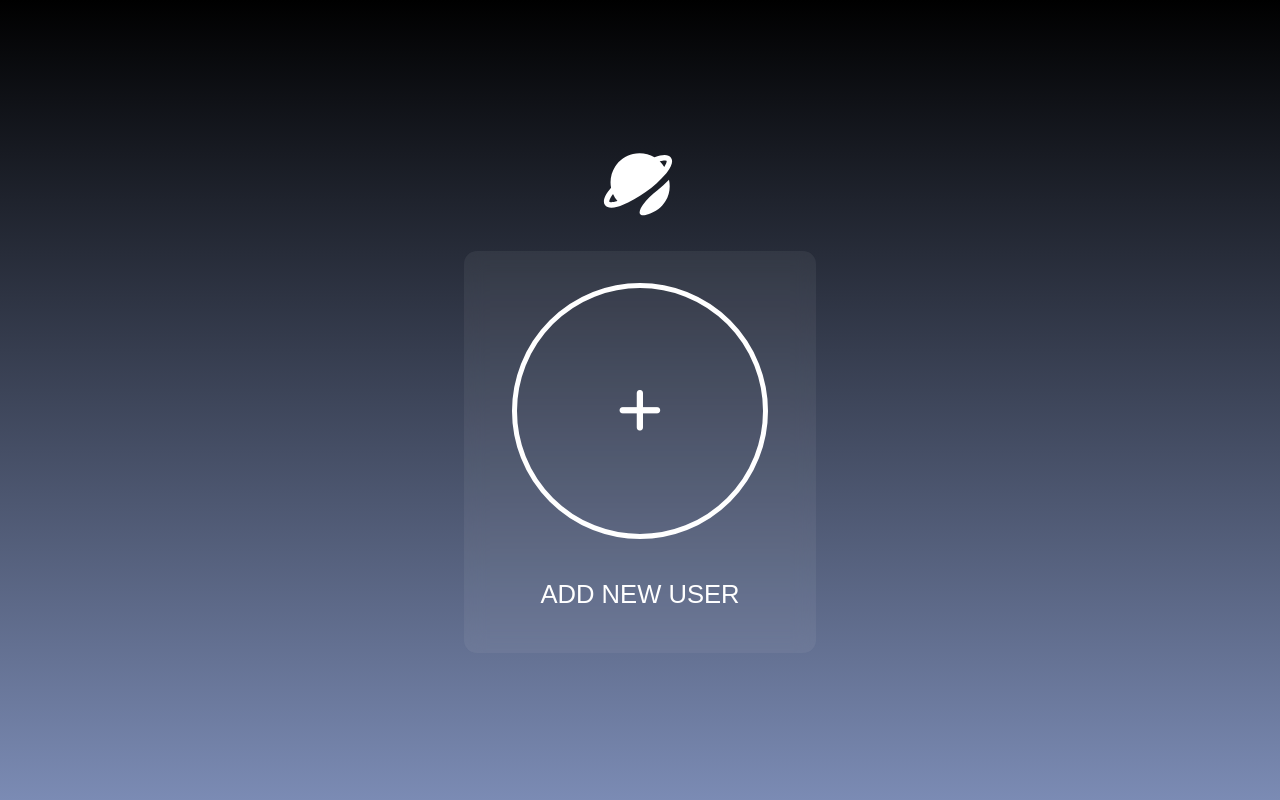
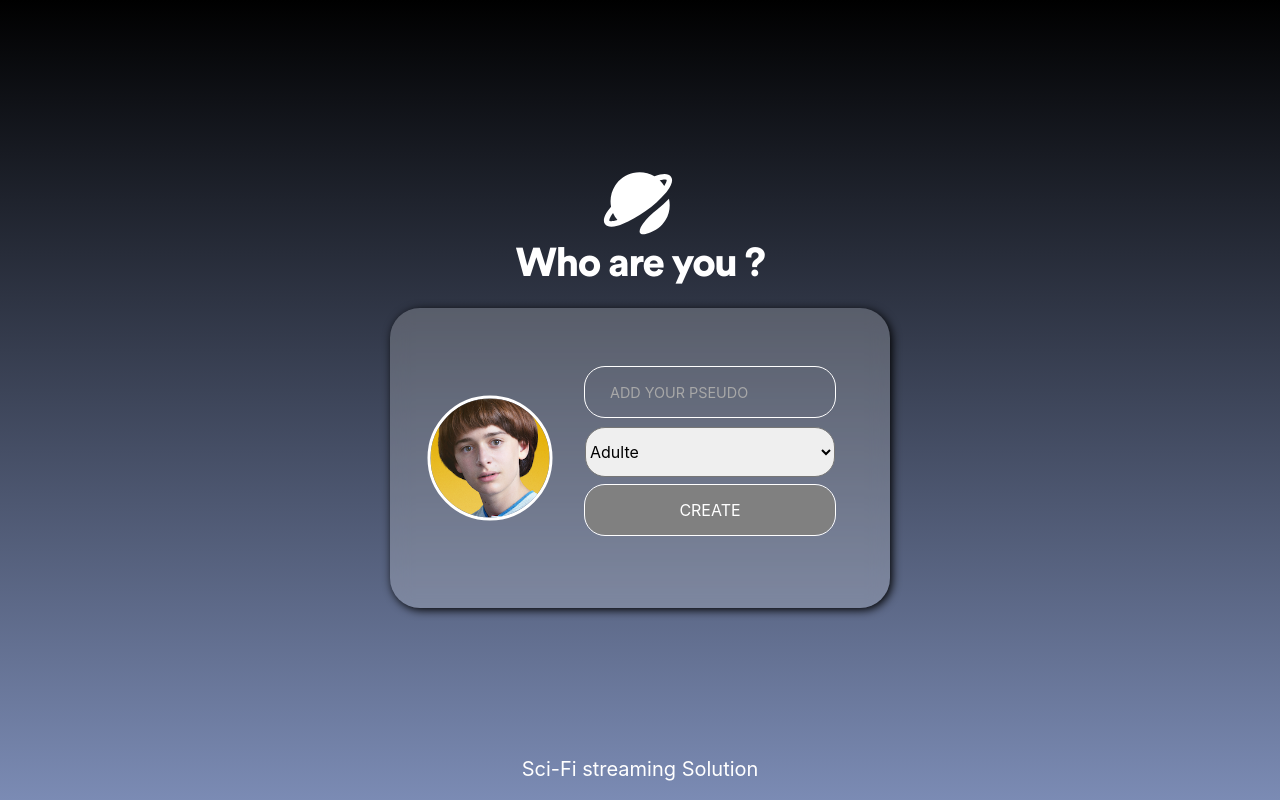
Before and after one commit to arnoldhaub/getflixProject, a PHP site: page /login/profil_select.php?email=1 in a window 1280 px wide. Run offline with PHP 8.4, Linux system fonts and the light colour scheme; data that the repository does not hold is empty; some libraries are stand-ins or nearby versions.

Commit message:
update first step merge design and php

```diff
--- a/docker_env/application/source/login/profil_select.php
+++ b/docker_env/application/source/login/profil_select.php
@@ -99,10 +99,9 @@ if (!empty($_POST['pseudo'])) {
 
             <!-- Start section choix des image de profil -->
             <div class="third_img_userprofil_choices">
-                <div class="container_userpicture">
                 <h1>Choose your profil picture</h1>
                 <div class="box_picture1">
-                        <section class="box1">
+                    <div class="box1">
                         <h2>Super hero</h2>
                         <a href="#">
                             <img src="../images/enfant.png" alt="user avatard" />
@@ -135,18 +134,15 @@ if (!empty($_POST['pseudo'])) {
                         <a href="#">
                             <img src="../images/enfant.png" alt="user avatard" />
                         </a>
-                        </section>
+                    </div>
                 </div>
             </div>
             <!-- End code choix des image de profil -->
         </div>
-        </div>
-        <script src="styles/nordine.js"></script>
+        <!-- <script src="styles/nordine.js"></script> -->
         <!-- //////////////////////////////////////////////////////// -->
         <!-- /////////////////// END REDESIGN NORDINE /////////////// -->
         <!-- //////////////////////////////////////////////////////// -->
-
-
 
         <div class="guillaume_box">
             <!-- <div class="guillaume_box"> -->
@@ -159,35 +155,52 @@ if (!empty($_POST['pseudo'])) {
             $requete = $db->query("SELECT COUNT(*) AS nbPseudo FROM profile WHERE email='$email'");
             $nbDePseudos = $requete->fetch();
             if ($nbDePseudos[0] < 4) { ?>
+                <div class="buttons1">
                     <form method="post">
-                    <div class="buttons1">
+                        <!-- /////// NORDINE - START CODE AJOUTER ICI //////// -->
+                        <!-- J'ai ajouter l'image de profil utilisateur relier a la BDD -->
+                        <div class="img_creat_username_box">
+                            <?php
+                            if ($donnees['categorie'] == 'adulte') {
+                                echo '<img class="w-25 mb-4 profile-pic-image" src="../images/adulte.png" alt="profil">';
+                            } else {
+                                echo '<img class="w-25 mb-4 profile-pic-image" src="../images/enfant.png" alt="profil" style="width: 60px;">';
+                            }
+                            ?>
+                        </div>
+                        <!-- /////// NORDINE - END CODE AJOUTER ICI //////// -->
+                    <div class="who_are_you_form">
                     <input type="text" class="Register0_loginForm" name="pseudo" label="Register" id="Register0_loginForm" placeholder="ADD YOUR PSEUDO" /></button><br>
                         <select class="form-select mb-2" name="categorie" aria-label="Default select example">
                             <option selected value="adulte">Adulte</option>
                             <option value="enfant">Enfant</option>
                         </select>
                         <button type="submit" class="Register_loginEnter" name="RegisterEnter" label="Register" id="RegisterRegister_loginEnter">CREATE</button>
+
                     </div>
                     </form>
+                </div>
             <?php   }
             $requete = $db->prepare('SELECT * FROM profile WHERE email = ?');
             $requete->execute(array($_GET['email']));
             ?>
 
-            <div class="profile">
+            <div class="guillaume_box">
                 <ul class="profile-content">
                     <?php
-                    while ($donnees = $requete->fetch()) { ?>
+                    while ($donnees = $requete->fetch()) {
+                    ?>
                         <li>
-                            <a class="fa-solid fa-trash-can" href="profil_delete.php?id=<?php echo $donnees['id'] ?>&email=<?php echo $donnees['email'] ?>" style="text-decoration:none; opacity:0.2; color:white"></a>
                             <a href="catalogue.php">
-                                <div class="profile-pic">
-                                    <div class="row">
+                                <div class="profile-pic"">
+                                        <a class=" fa-solid fa-trash-can" href="profil_delete.php?id=<?php echo $donnees['id'] ?>&email=<?php echo $donnees['email'] ?>" style="">
+                            </a>
+                            <div class=" row">
                                 <?php
                                 if ($donnees['categorie'] == 'adulte') {
                                     echo '<img class="w-25 mb-4 profile-pic-image" src="../images/adulte.png" alt="profil">';
                                 } else {
-                                            echo '<img class="w-25 mb-4" src="../images/enfant.png" alt="profil">';
+                                    echo '<img class="w-25 mb-4 profile-pic-image" src="../images/enfant.png" alt="profil" style="width: 60px;">';
                                 }
                                 ?>
                                 <h1 class="mt-2 col text-center align-self-center profile-name"><?php echo $donnees['pseudo'] ?> <span style="font-size:20px"><?php echo $donnees['categorie'] ?></span></h1>
@@ -195,13 +208,13 @@ if (!empty($_POST['pseudo'])) {
             </div>
             </a>
             </li>
-                    <?php   } ?>
+        <?php } ?>
         </ul>
         </div>
+        <!-- </div> -->
+    </div>
     <div class="disclaimer">
-                <p class="txt1">Sci-Fi streaming Solution</p>
-            </div>
-            <!-- </div> -->
+        <p class="txt1" style="font-size: 20px;">Sci-Fi streaming Solution</p>
     </div>
     </div>
 
--- a/docker_env/application/source/login/styles/styles.css
+++ b/docker_env/application/source/login/styles/styles.css
@@ -21,8 +21,15 @@ h1 {
   color: white;
 }
 
+/* //////////////////////////////////////////// */
+/* /// NORDINE - Dans container1 ////////////// */
+/* // J'ai desactiver position fixed ////////// */
+/* // et modif heigt:100% en min-hight:100vh // */
+/* // pour avoir une page responsive  ///////// */
+/* //////////////////////////////////////////// */
+
 .container1 {
-  position: fixed;
+  /* position: fixed; */
   padding: 0;
   margin: 0;
   left: 0px;
@@ -32,7 +39,8 @@ h1 {
   flex-direction: column;
   justify-content: center;
   align-items: center;
-  height: 100%;
+  /* height: 100%; */
+  min-height: 100vh;
   width: 100%;
 }
 
@@ -270,6 +278,18 @@ p.txt1 {
   display: flex;
 }
 
+.profile .icon-plus {
+  position: absolute;
+  left: 50%;
+  top: 50%;
+  transform: translate(-50%, -50%);
+  font-size: 50px;
+}
+
+.profile .icon-plus i {
+  color: white;
+}
+
 .profiles {
   display: flex;
   flex-wrap: wrap;
@@ -300,14 +320,14 @@ p.txt1 {
   position: relative;
 }
 
-.profile > .profile-content {
+/* .profile > .profile-content {
   align-items: center;
   display: flex;
   flex-wrap: wrap;
   height: calc(100% - clamp(8px, 1vw, 12px));
   justify-content: center;
   padding: clamp(8px, 1vw, 12px);
-}
+} */
 
 .profile > .profile-content > .profile-pic {
   aspect-ratio: 1;
@@ -338,7 +358,7 @@ p.txt1 {
 
 /* End - 1st new user, emplacement vide avec le plus */
 
-/* Start Section who are you ?   */
+/* Start 2ed who are you ?   */
 
 .seconde_who_are_you {
   display: none;
@@ -412,8 +432,8 @@ p.txt1 {
 
 .seconde_who_are_you .img_who_are_you .profile-pic {
   background-color: rgba(24, 22, 22, 0.188);
-  width: 10rem;
-  height: 10rem;
+  width: 11rem;
+  height: 11rem;
   border-radius: 100%;
   display: flex;
   justify-content: center;
@@ -422,9 +442,13 @@ p.txt1 {
   cursor: pointer;
 }
 
-.seconde_who_are_you .img_who_are_you .profile-pic .icon-plus i {
+.seconde_who_are_you .img_who_are_you .profile-pic .icon-pen i {
   color: white;
   font-size: 40px;
+}
+
+.seconde_who_are_you .img_who_are_you .profile-pic .icon-pen i:hover {
+  color: gray;
 }
 
 /* Section Javascript - class pour transition */
@@ -439,15 +463,11 @@ p.txt1 {
 
 /* Section Javascript - class pour transition */
 
-/* 3eme section choix des foto de profil utilisateur */
+/* Start 3eme section choix des foto de profil utilisateur */
 
 .third_img_userprofil_choices {
   display: none;
-}
-
-.container_userpicture {
   position: relative;
-  display: flex;
   flex-direction: column;
   width: 600px;
   backdrop-filter: blur(0.75vw);
@@ -458,30 +478,16 @@ p.txt1 {
   box-sizing: border-box;
   margin-top: 30px;
 }
-
-.icon-pen i {
-  color: white;
-  font-size: 40px;
-}
-
-.container_userpicture h1 {
+.third_img_userprofil_choices h1 {
   text-align: center;
   margin-top: 20px;
 }
-
-.box_picture1 {
-  display: grid;
-  grid-template-columns: 1fr 1fr 1fr;
-  grid-template-rows: 1fr 1fr 1fr;
-}
-
 .box_picture1 h2 {
   text-align: left;
   margin-left: 30px;
   color: white;
   margin-top: 20px;
 }
-
 .box_picture1 .box1 {
   position: absolute;
   height: 100%;
@@ -489,20 +495,16 @@ p.txt1 {
   list-style-type: none;
   text-align: center;
 }
-
 .box_picture1 .box1 a {
   gap: 10px;
 }
-
 .box_picture1 .box1 a img {
   height: 100px;
   width: 100px;
   cursor: pointer;
 }
 
-/* up desactiver //////////////////////////////////////////////// */
-
-/* 3eme section choix des foto de profil utilisateur */
+/* End 3eme section choix des foto de profil utilisateur */
 
 .profile .modif-icon {
   position: absolute;
@@ -525,25 +527,13 @@ p.txt1 {
   opacity: 0.5;
 }
 
-.profile .icon-plus {
-  position: absolute;
-  left: 50%;
-  top: 50%;
-  transform: translate(-50%, -50%);
-  font-size: 50px;
-}
-
-.profile .icon-plus i {
-  color: white;
-}
-
 /* ////////////////////// ICI /////////// */
 .nordine_box {
-  display: flex;
+  display: none;
 }
 
 .guillaume_box {
-  display: none;
+  display: flex;
   flex-direction: column;
 }
 
@@ -573,6 +563,159 @@ p.txt1 {
   font-size: 25px;
 } */
 
+/* Start - Merge avec le code de guillaume  */
+
+/* Start - form */
+
+.guillaume_box .buttons1 {
+  backdrop-filter: blur(0.75vw);
+  background-color: rgba(255, 255, 255, 0.2);
+  box-shadow: 2px 2px 10px black;
+  width: 500px;
+  height: 300px;
+  border-radius: 30px;
+  margin: 0 20px;
+  position: relative;
+  display: grid;
+  grid-template-columns: 2fr 3fr;
+}
+
+.guillaume_box .buttons1 form {
+  width: 70%;
+  display: flex;
+  flex-direction: column;
+  justify-content: center;
+  align-items: center;
+}
+
+.guillaume_box .buttons1 form .Register_loginEnter {
+  background: gray;
+  height: 50px;
+}
+
+.guillaume_box .buttons1 form .Register_loginEnter:hover {
+  background: black;
+  cursor: pointer;
+  transition: background-color 250ms;
+}
+
+.guillaume_box .buttons1 form .form-select {
+  height: 50px;
+}
+
+.guillaume_box .buttons1 img {
+  border: 3px solid white;
+  position: absolute;
+  top: 50%;
+  left: 10%;
+  transform: translate(-10%, -50%);
+}
+
+.guillaume_box .buttons1 form input,
+.guillaume_box .buttons1 form select,
+.guillaume_box .buttons1 form button {
+  width: 100%;
+  border-radius: 20px;
+  height: 30px;
+  margin-left: 40px;
+}
+
+.who_are_you_form {
+  display: flex;
+  flex-direction: column;
+  justify-content: center;
+  align-items: center;
+  position: absolute;
+  top: 50%;
+  right: 10%;
+  transform: translate(-10%, -50%);
+  width: 50%;
+}
+
+.guillaume_box form {
+  display: flex;
+  justify-content: center;
+}
+
+/* End - form */
+
+/* Start - user card  */
+
+.guillaume_box {
+  position: relative;
+  gap: 10px;
+  display: flex;
+  justify-content: center;
+  align-items: center;
+}
+
+.guillaume_box ul {
+  width: 100%;
+  height: 100%;
+  text-align: center;
+}
+
+.guillaume_box .profile-content {
+  list-style: none;
+  display: flex;
+  flex-wrap: wrap;
+}
+
+.guillaume_box .profile-pic {
+  position: relative;
+  height: 300px;
+  width: 300px;
+  backdrop-filter: blur(0.75vw);
+  background-color: rgba(255, 255, 255, 0.2);
+  box-shadow: 2px 2px 10px black;
+  border-radius: 20px;
+  margin: 30px;
+}
+
+.guillaume_box .profile-pic li {
+  text-align: center;
+}
+
+.guillaume_box .profile-pic-image {
+  position: absolute;
+  top: 40%;
+  left: 50%;
+  transform: translate(-50%, -50%);
+  width: 100px;
+  border-radius: 100px;
+  border: 3px solid white;
+}
+
+.guillaume_box .profile-pic h1 {
+  display: flex;
+  flex-direction: column;
+  position: absolute;
+  bottom: 60px;
+  left: 50%;
+  transform: translateX(-50%);
+  font-size: 30px;
+}
+
+.guillaume_box .fa-solid {
+  color: white;
+  position: absolute;
+  top: 30px;
+  left: 30px;
+  font-size: 30px;
+}
+
+.guillaume_box .fa-solid:hover {
+  color: red;
+}
+
+.guillaume_box .profile-pic .row img {
+  width: 100px;
+}
+
+/* End - user card  */
+
+/* End - Merge avec le code de guillaume  */
+
 /* /////////////////////////////////////////////////// */
 /* /////////////// END SECTION NORDINE /////////////// */
 /* /////////////////////////////////////////////////// */
```
Also changed, not shown: docker_env/application/source/login/styles/nordine.js (+10 -11 lines). Lines whose indentation alone changed are shown as unchanged.
